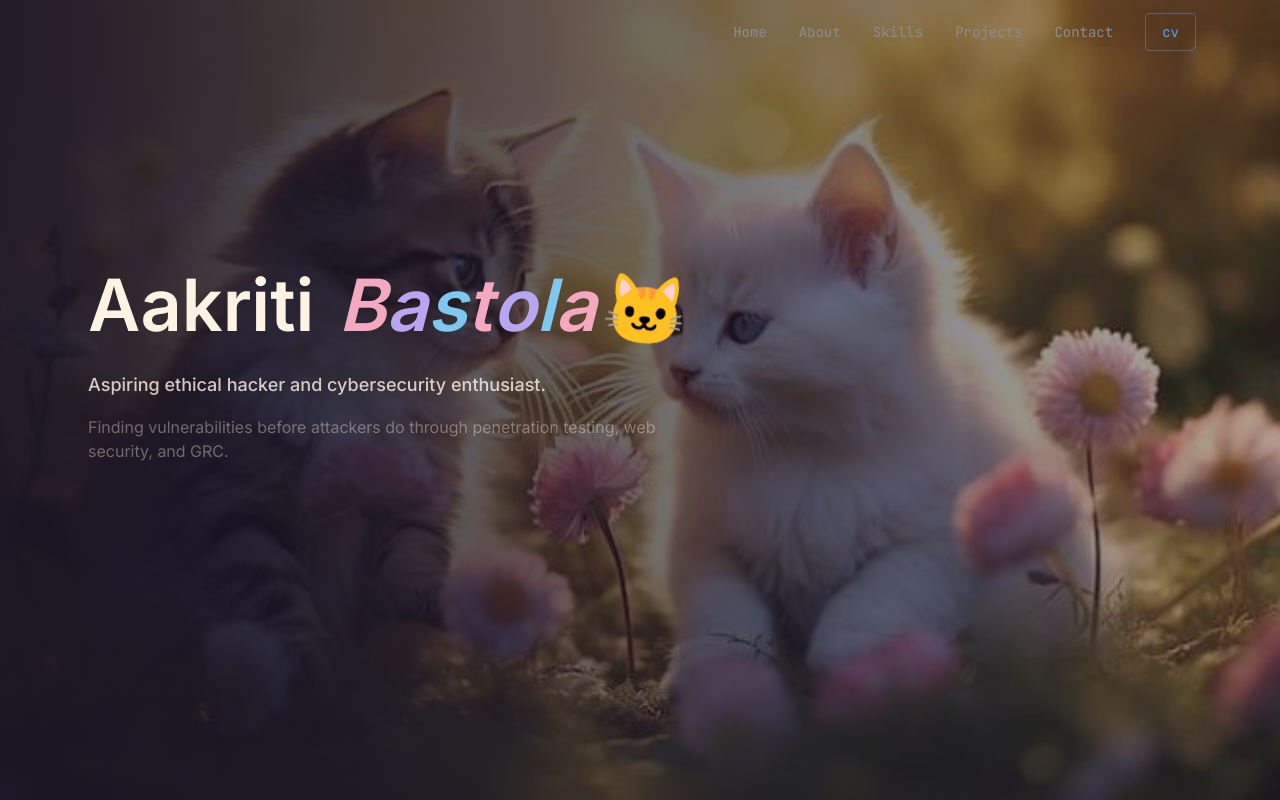
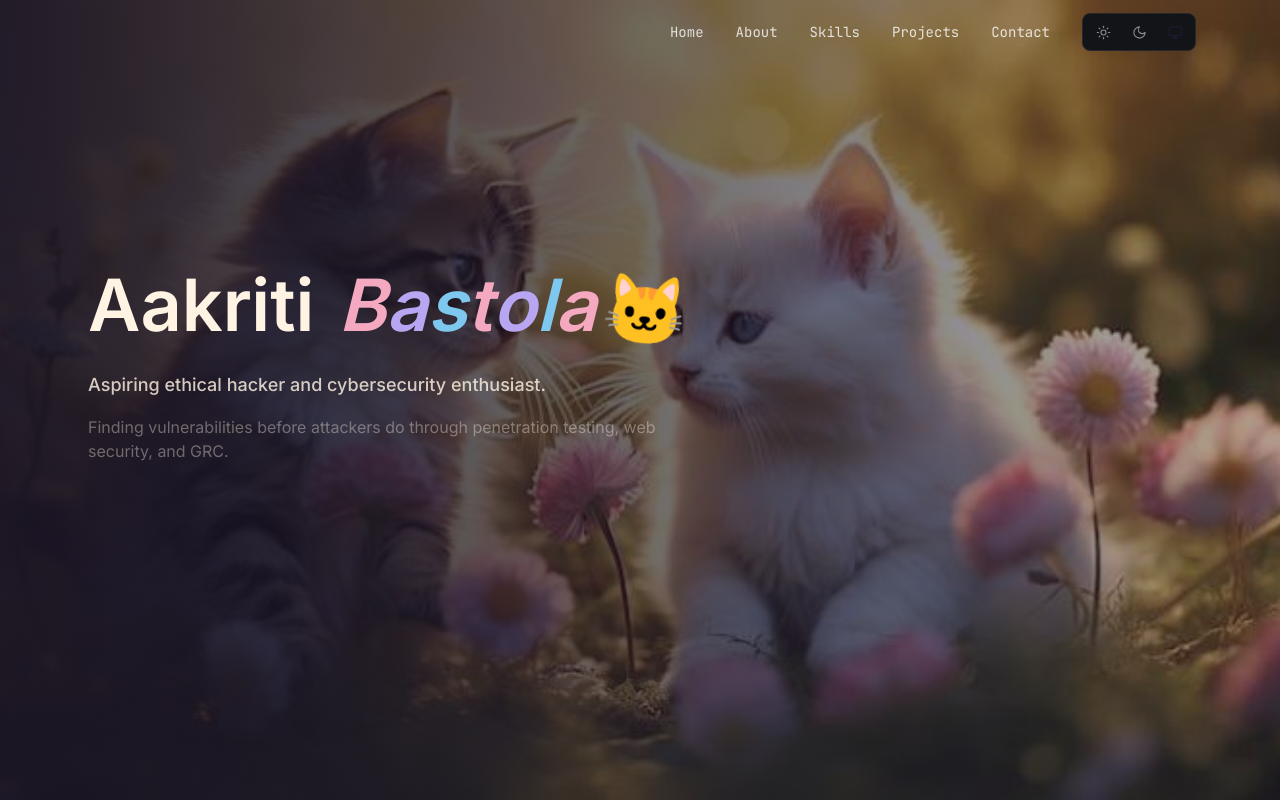
Before and after one commit to A4kriti/Aakriti_Portfolio, a Next.js app: page / in a window 1280 px wide. Shown: the top 800 px of the page. Built offline with nearby package versions, Linux system fonts and the light colour scheme.

Commit message:
Improve theme

```diff
--- a/app/globals.css
+++ b/app/globals.css
@@ -1,54 +1,79 @@
 @tailwind base;
 @tailwind components;
 @tailwind utilities;
+
+:root {
+  /* Light */
+  --bg: 251 249 255;
+  --panel: 255 255 255;
+  --line: 227 222 242;
+  --ink: 30 27 51;
+  --muted: 94 90 122;
+  --pink: 217 96 140;
+  --lilac: 124 95 214;
+  --eye: 43 140 196;
+  color-scheme: light;
+}
+
+.dark {
+  /* Dark */
+  --bg: 30 27 51;
+  --panel: 42 39 69;
+  --line: 65 61 102;
+  --ink: 244 242 252;
+  --muted: 189 185 214;
+  --pink: 244 169 192;
+  --lilac: 185 166 242;
+  --eye: 126 200 240;
+  color-scheme: dark;
+}
 
 html {
   scroll-behavior: smooth;
 }
 
 body {
-  background-color: #1E1B33;
-  color: #F4F2FC;
+  background-color: rgb(var(--bg));
+  color: rgb(var(--ink));
 }
 
 ::selection {
-  background: #F4A9C0;
-  color: #1E1B33;
+  background: rgb(var(--pink));
+  color: rgb(var(--bg));
 }
 
-/* thin custom scrollbar to match the new theme */
 ::-webkit-scrollbar {
   width: 10px;
 }
 ::-webkit-scrollbar-track {
-  background: #1E1B33;
+  background: rgb(var(--bg));
 }
 ::-webkit-scrollbar-thumb {
-  background: #413D66;
-  border: 2px solid #1E1B33;
+  background: rgb(var(--line));
+  border: 2px solid rgb(var(--bg));
   border-radius: 6px;
 }
 ::-webkit-scrollbar-thumb:hover {
-  background: #B9A6F2;
+  background: rgb(var(--lilac));
 }
 
 .command-label {
   font-family: var(--font-mono);
   font-size: 0.8rem;
   letter-spacing: 0.02em;
-  color: #F4A9C0;
+  color: rgb(var(--pink));
 }
 
 .command-label::before {
   content: "$ ";
-  color: #BDB9D6;
+  color: rgb(var(--muted));
 }
 
 .section-num {
   font-family: var(--font-mono);
   font-size: 0.8rem;
   letter-spacing: 0.08em;
-  color: #BDB9D6;
+  color: rgb(var(--muted));
 }
 
 @media (prefers-reduced-motion: reduce) {
--- a/app/layout.tsx
+++ b/app/layout.tsx
@@ -1,6 +1,7 @@
 import type { Metadata } from "next";
 import { Space_Grotesk, Inter, JetBrains_Mono, Fraunces } from "next/font/google";
 import "./globals.css";
+import { ThemeProvider } from "@/components/theme-provider";
 
 const spaceGrotesk = Space_Grotesk({
   subsets: ["latin"],
@@ -44,9 +45,19 @@ export default function RootLayout({
   return (
     <html
       lang="en"
+      suppressHydrationWarning
       className={`${spaceGrotesk.variable} ${inter.variable} ${jetbrainsMono.variable} ${fraunces.variable}`}
     >
-      <body className="font-body antialiased">{children}</body>
+      <body className="font-body antialiased">
+        <ThemeProvider
+          attribute="class"
+          defaultTheme="system"
+          enableSystem
+          disableTransitionOnChange
+        >
+          {children}
+        </ThemeProvider>
+      </body>
     </html>
   );
 }
--- a/components/Navbar.tsx
+++ b/components/Navbar.tsx
@@ -2,13 +2,13 @@
 
 import { useEffect, useState } from "react";
 import { Menu, X } from "lucide-react";
+import ThemeToggle from "@/components/theme-toggle";
 
 const LINKS = [
   { label: "Home", href: "#home" },
   { label: "About", href: "#about" },
   { label: "Skills", href: "#skills" },
   { label: "Projects", href: "#projects" },
-
   { label: "Contact", href: "#contact" },
 ];
 
@@ -18,73 +18,69 @@ export default function Navbar() {
 
   useEffect(() => {
     const onScroll = () => setScrolled(window.scrollY > 20);
+    onScroll();
     window.addEventListener("scroll", onScroll);
     return () => window.removeEventListener("scroll", onScroll);
   }, []);
 
+  // Hero photo mathi (scroll agadi): safed text. Scroll pachi: theme colors.
+  const linkColor = scrolled
+    ? "text-muted hover:text-pink"
+    : "text-white/80 hover:text-pink";
+  const iconColor = scrolled ? "text-ink" : "text-white";
+
   return (
     <header
       className={`fixed top-0 left-0 right-0 z-50 transition-colors duration-300 ${
-        scrolled ? "bg-panel/90 backdrop-blur border-b border-line" : "bg-transparent"
+        scrolled
+          ? "bg-panel/90 backdrop-blur border-b border-line"
+          : "bg-transparent"
       }`}
     >
-      {/* terminal window chrome */}
       <div className="mx-auto max-w-6xl px-5">
-        <div className="flex items-center justify-between h-16">
-          <div className="flex items-center gap-3">
+        <div className="flex h-16 items-center justify-between">
+          <div />
 
-
-          </div>
-
-          <nav className="hidden md:flex items-center gap-8">
+          <nav className="hidden items-center gap-8 md:flex">
             {LINKS.map((link) => (
               <a
                 key={link.href}
                 href={link.href}
-                className="font-mono text-sm text-muted hover:text-accent transition-colors"
+                className={`font-mono text-sm transition-colors ${linkColor}`}
               >
                 {link.label}
               </a>
             ))}
-            <a
-              href="/AakritiResume.pdf"
-              download
-              className="font-mono text-sm px-4 py-2 border border-accent/40 text-accent hover:bg-accent/10 transition-colors rounded"
-            >
-              cv
-            </a>
+            <ThemeToggle />
           </nav>
 
+          <div className="flex items-center gap-3 md:hidden">
+            <ThemeToggle />
             <button
-            className="md:hidden text-ink"
+              className={iconColor}
               onClick={() => setOpen((v) => !v)}
               aria-label="Toggle menu"
+              aria-expanded={open}
             >
               {open ? <X size={22} /> : <Menu size={22} />}
             </button>
           </div>
         </div>
+      </div>
 
       {open && (
-        <div className="md:hidden bg-panel border-t border-line">
-          <nav className="flex flex-col px-5 py-4 gap-4">
+        <div className="border-t border-line bg-panel md:hidden">
+          <nav className="flex flex-col gap-4 px-5 py-4">
             {LINKS.map((link) => (
               <a
                 key={link.href}
                 href={link.href}
                 onClick={() => setOpen(false)}
-                className="font-mono text-sm text-muted hover:text-accent transition-colors"
+                className="font-mono text-sm text-muted transition-colors hover:text-pink"
               >
                 {link.label}
               </a>
             ))}
-            <a
-              href="/cv.pdf"
-              download
-              className="font-mono text-sm text-accent"
-            >
-              ./resume
-            </a>
           </nav>
         </div>
       )}
--- /dev/null
+++ b/components/theme-provider.tsx
@@ -0,0 +1,11 @@
+"use client";
+
+import * as React from "react";
+import { ThemeProvider as NextThemesProvider } from "next-themes";
+
+export function ThemeProvider({
+  children,
+  ...props
+}: React.ComponentProps<typeof NextThemesProvider>) {
+  return <NextThemesProvider {...props}>{children}</NextThemesProvider>;
+}
--- /dev/null
+++ b/components/theme-toggle.tsx
@@ -0,0 +1,49 @@
+"use client";
+
+import { useEffect, useState } from "react";
+import { useTheme } from "next-themes";
+import { Sun, Moon, Monitor } from "lucide-react";
+
+const OPTIONS = [
+  { value: "light", label: "Light", icon: Sun },
+  { value: "dark", label: "Dark", icon: Moon },
+  { value: "system", label: "System", icon: Monitor },
+] as const;
+
+export default function ThemeToggle() {
+  const { theme, setTheme } = useTheme();
+  const [mounted, setMounted] = useState(false);
+
+  useEffect(() => setMounted(true), []);
+
+  // avoids a server/browser mismatch and layout shift
+  if (!mounted) return <div className="h-9 w-[104px]" />;
+
+  return (
+    <div
+      role="radiogroup"
+      aria-label="Theme"
+      className="inline-flex items-center gap-1 rounded-lg border border-line bg-panel p-1"
+    >
+      {OPTIONS.map(({ value, label, icon: Icon }) => {
+        const active = theme === value;
+        return (
+          <button
+            key={value}
+            type="button"
+            role="radio"
+            aria-checked={active}
+            aria-label={label}
+            title={label}
+            onClick={() => setTheme(value)}
+            className={`flex h-7 w-8 items-center justify-center rounded-md transition-colors ${
+              active ? "bg-pink text-bg" : "text-muted hover:text-ink"
+            }`}
+          >
+            <Icon size={15} strokeWidth={1.75} />
+          </button>
+        );
+      })}
+    </div>
+  );
+}
--- a/package.json
+++ b/package.json
@@ -13,6 +13,7 @@
     "gsap": "^3.15.0",
     "lucide-react": "^0.469.0",
     "next": "16.3.1",
+    "next-themes": "^0.4.6",
     "react": "^19.0.0",
     "react-dom": "^19.0.0"
   },
```
Also changed, not shown: 1 other file (tests, documents, lock files or other folders). Lines whose indentation alone changed are shown as unchanged.
